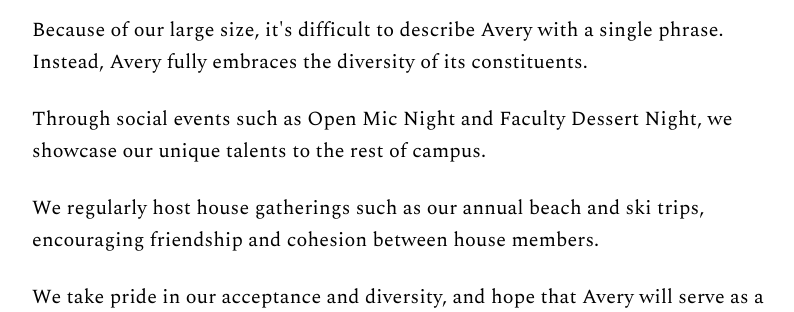
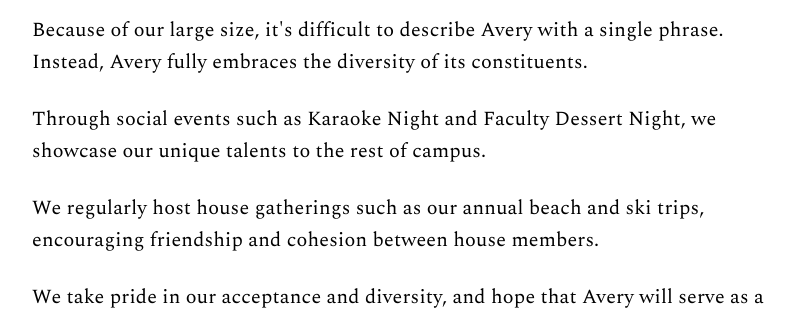
Before and after one commit to davidbelliott/avery-website, a Flask app: page / in a window 1280 px wide. Shown: the part 620-932 px from the top of the page, without its empty margins (228-1022 px from the left). Run offline with Flask 2, Linux system fonts and the light colour scheme.

Commit message:
open mic night -> karaoke night

```diff
--- a/avery_website/templates/index.html
+++ b/avery_website/templates/index.html
@@ -7,7 +7,7 @@
             <p>Currently, we have grown to become the largest house on campus, boasting over 250 total members. We extend open arms to those that wish to join our growing Avery family.</p>
             <h2>Creativity, Integrity, Tenacity</h2>
             <p>Because of our large size, it's difficult to describe Avery with a single phrase. Instead, Avery fully embraces the diversity of its constituents.</p>
-            <p>Through social events such as Open Mic Night and Faculty Dessert Night, we showcase our unique talents to the rest of campus.</p>
+            <p>Through social events such as Karaoke Night and Faculty Dessert Night, we showcase our unique talents to the rest of campus.</p>
             <p>We regularly host house gatherings such as our annual beach and ski trips, encouraging friendship and cohesion between house members.</p>
             <p>We take pride in our acceptance and diversity, and hope that Avery will serve as a comfortable home for our members for many years to come.</p>
         </div>
```
